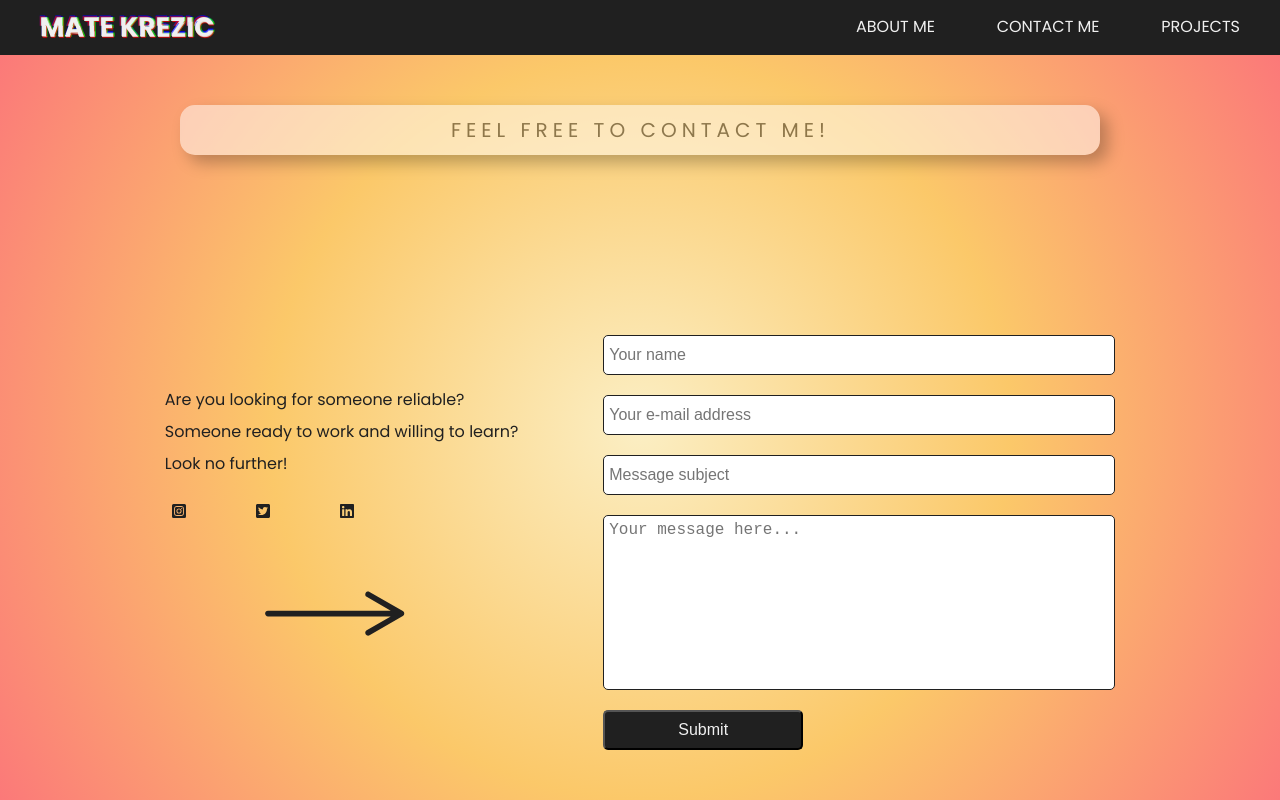
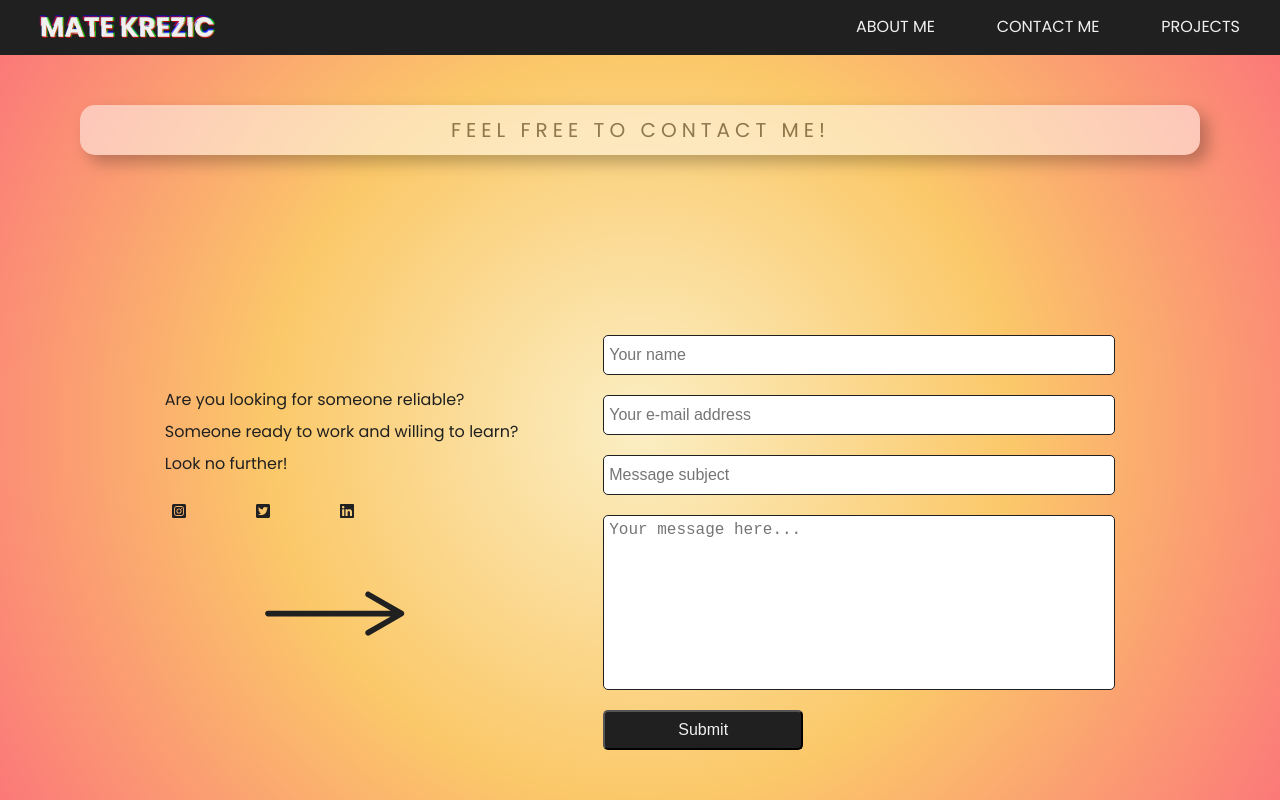
Before and after one commit to unizdmate/portfolio-redesign, a Next.js app: page /contact in a window 1280 px wide. Built offline with nearby package versions, Linux system fonts and the light colour scheme; no server answers.

Commit message:
spacing on short devices fixed for contact component

```diff
--- a/styles/ContactForm.module.css
+++ b/styles/ContactForm.module.css
@@ -17,7 +17,7 @@
 }
 
 .border {
-  margin: 0 100px;
+  margin: 0 auto;
   padding: 10px;
   box-shadow: 0.5rem 0.5rem 1rem rgba(0, 0, 0, 0.5);
   background: rgb(255, 255, 255);
@@ -307,3 +307,9 @@
     padding: 50px 50px;
   }
 }
+
+@media only screen and (max-height: 650px) {
+  .title {
+    margin-bottom: 3rem;
+  }
+}
```
